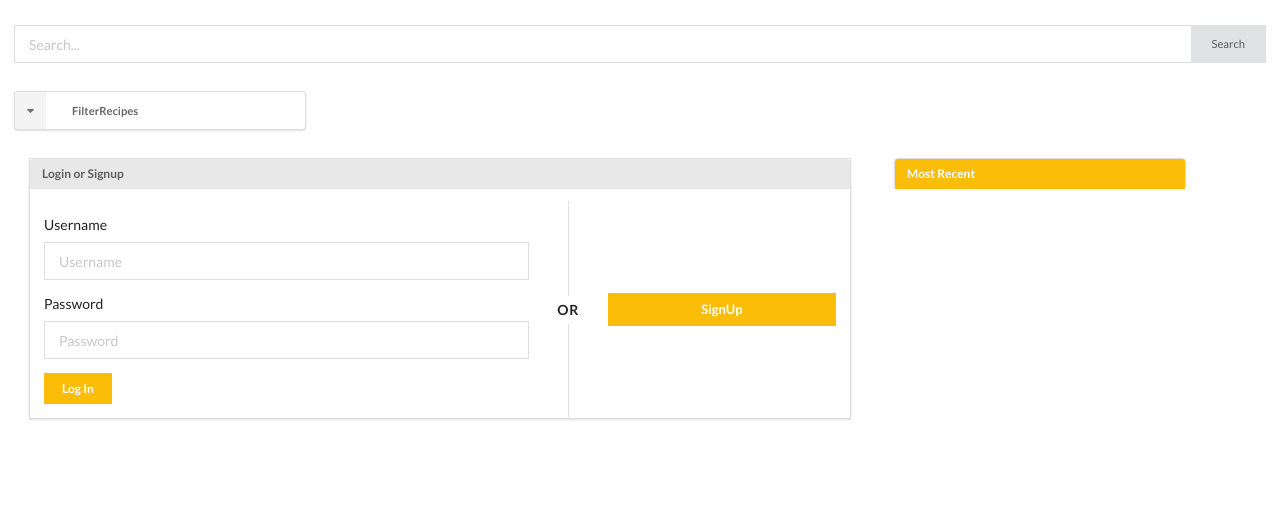
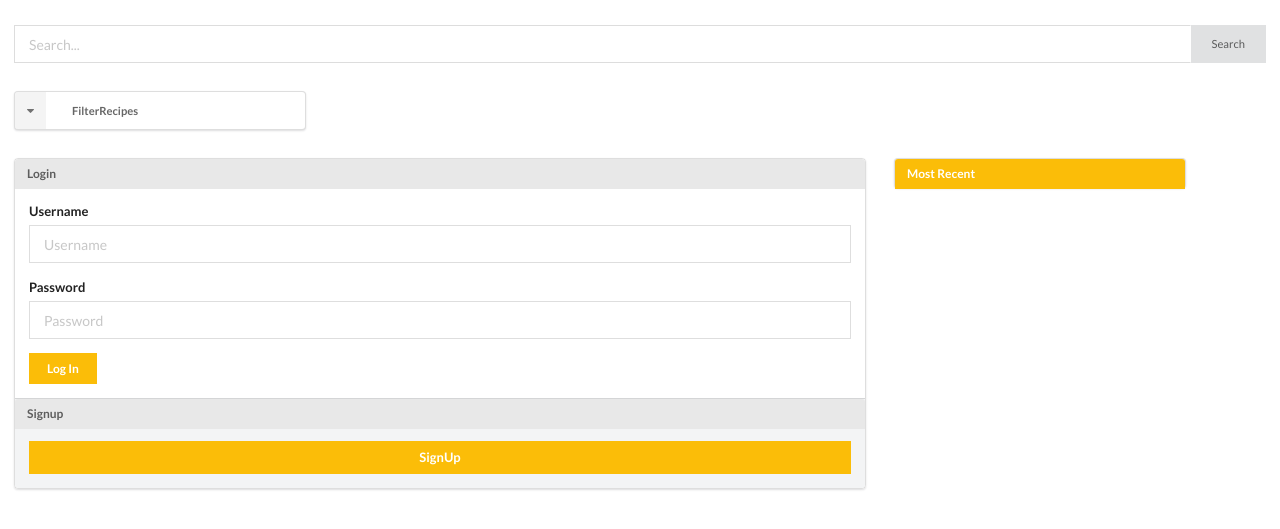
Before and after one commit to mrndhlovu/food-explorer-app, a Flask app: page /index in a window 1280 px wide. Shown: the part 48-577 px from the top of the page. Run offline with Flask 2, Linux system fonts and the light colour scheme; data that the repository does not hold is empty; some libraries are stand-ins or nearby versions.

Commit message:
Updated Login page

```diff
--- a/templates/addrecipe.html
+++ b/templates/addrecipe.html
@@ -1,6 +1,4 @@
 {% extends 'base.html' %} {% block content %}
-
-
 <div class="ui segment container">
     <div class="ui top attached label yellow">Add Recipe</div>
     <form class="ui form" action="{{ url_for('insert_recipe') }}" method="POST" enctype="multipart/form-data">
--- a/templates/base.html
+++ b/templates/base.html
@@ -133,9 +133,9 @@
 
         <div class="ui grid padded">
             <div class="sixteen wide mobile eleven wide tablet eleven wide computer column">
-                <div class="ui padded container">
-                    {% block content %} {% endblock %}
-                </div>
+
+                {% block content %} {% endblock %}
+
             </div>
             <div class="sixteen wide mobile four wide tablet four wide computer column sideBarWrapper ">
                 <div class="ui segment">
--- a/templates/index.html
+++ b/templates/index.html
@@ -1,37 +1,35 @@
 {% extends 'base.html' %} {% block content %}
-<div class="ui container segment login-form-wrapper loginWrapper">
-    <div class="ui top attached label">Login or Signup</div>
-    <div class="ui grid ">
+<div class="ui segments">
+
+    <div class="ui segment">
+        <div class="ui top attached label">Login</div>
         <div class="ten wide ten wide tablet eight ten computer column">
             <form class="ui form" method=POST action="{{url_for('login')}}">
-                <div class="form-group">
+                <div class="field">
                     <label>Username</label>
-                    <input type="text" name="username" placeholder="Username" id='username'>
+                    <input type="text" name="username" placeholder="Username" id="username">
                 </div>
-                <div class="form-group">
+                <div class="field ">
                     <label>Password</label>
                     <input type="password" name="password" placeholder="Password">
                 </div>
-                <button type="submit" class="ui tiny yellow button flatButton" onclick="{{ url_for('login')}}" )>Log In</button>
+                <button type="submit " class="ui tiny yellow button flatButton " onclick="{{ url_for( 'login')}} " )>Log In</button>
             </form>
         </div>
-        <div class="one wide one wide tablet one wide computer column">
-            <div class="ui vertical divider">
-                Or
-            </div>
-        </div>
+    </div>
+
+    <div class="ui secondary segment ">
+
+        <div class="ui top attached label ">Signup</div>
         <div class="five wide six five tablet five wide computer column middle aligned ">
 
-            <a class="item register-btn" href="{{ url_for('register')}}">
-                <div class="ui small button yellow flatButton fluid">
+            <a class="item register-btn " href="{{ url_for( 'register')}} ">
+                <div class="ui small button yellow flatButton fluid ">
                     SignUp
                 </div>
             </a>
-
         </div>
     </div>
-
-
 </div>
 
 
```
